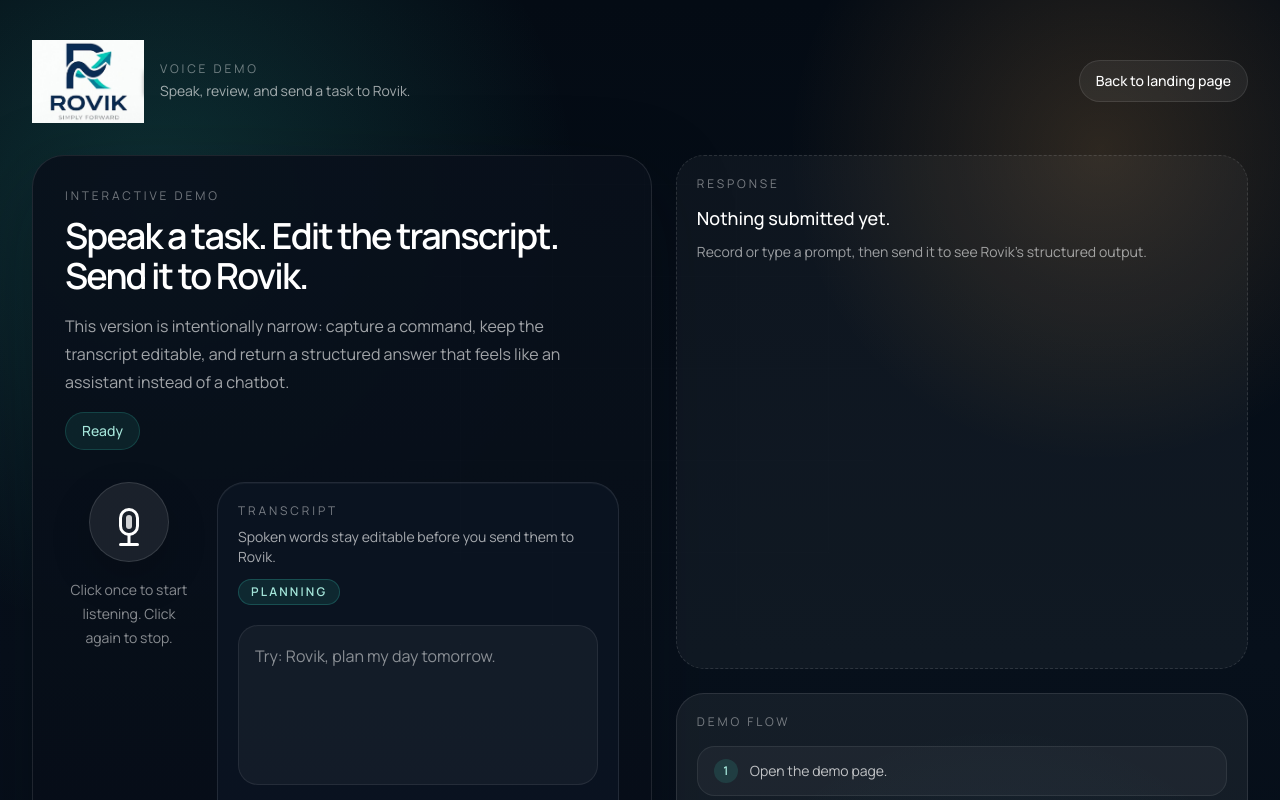
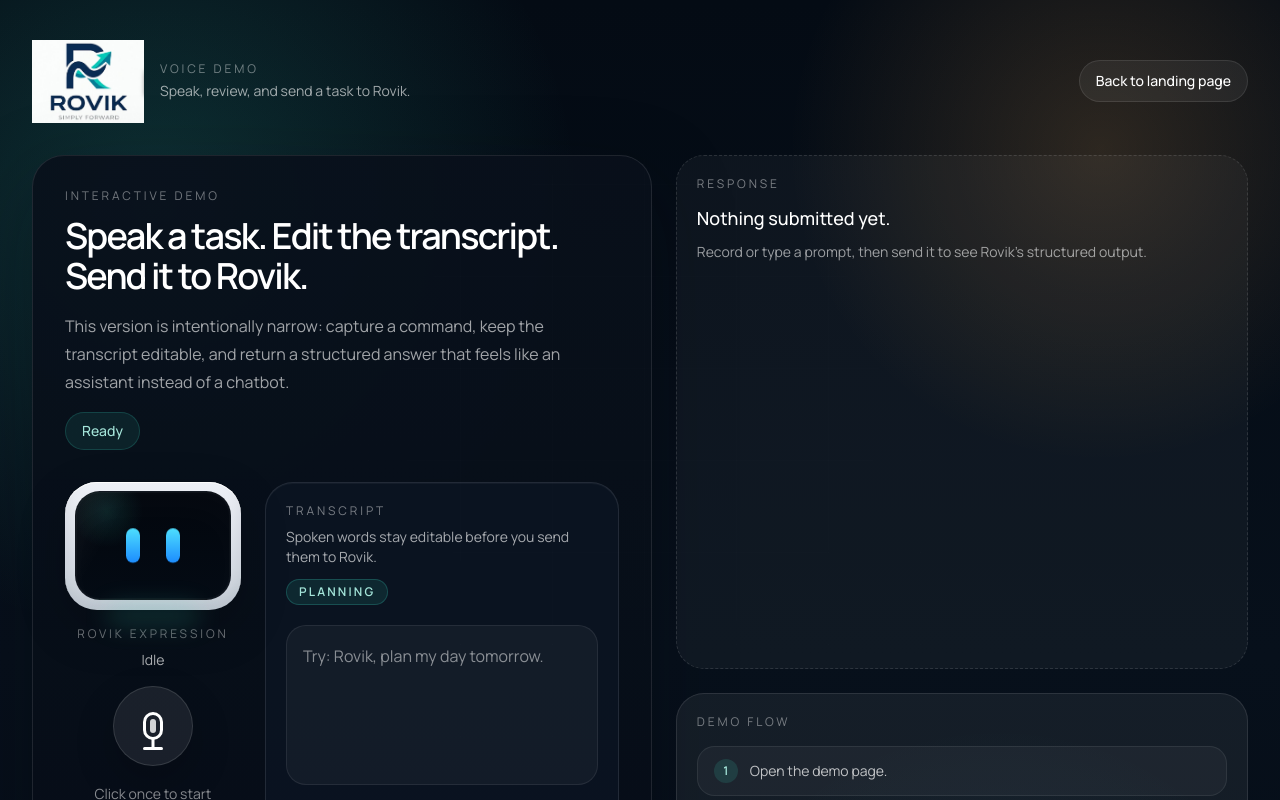
Before and after one commit to Peace1576/Peace1576-rovik-web-demo, a Next.js app: page /demo in a window 1280 px wide. Shown: the top 800 px of the page. Built offline with nearby package versions, Linux system fonts and the light colour scheme.

Commit message:
Add_rovik_expression_face

```diff
--- a/src/app/globals.css
+++ b/src/app/globals.css
@@ -62,8 +62,245 @@ a {
   font-family: var(--font-display), var(--font-body), sans-serif;
 }
 
+.rovik-face-shell {
+  position: relative;
+  width: 11rem;
+  height: 8rem;
+  padding: 0.6rem;
+  border-radius: 2rem;
+  background: linear-gradient(
+    180deg,
+    rgba(247, 250, 255, 0.96) 0%,
+    rgba(219, 226, 236, 0.92) 100%
+  );
+  box-shadow:
+    0 18px 50px rgba(0, 0, 0, 0.2),
+    inset 0 -10px 14px rgba(11, 23, 37, 0.08),
+    inset 0 1px 0 rgba(255, 255, 255, 0.95);
+}
+
+.rovik-face-shell::after {
+  content: "";
+  position: absolute;
+  inset: auto 24% -0.95rem;
+  height: 1.25rem;
+  border-radius: 999px;
+  background: rgba(57, 219, 194, 0.18);
+  filter: blur(12px);
+}
+
+.rovik-face-screen {
+  position: relative;
+  display: flex;
+  height: 100%;
+  width: 100%;
+  align-items: center;
+  justify-content: center;
+  overflow: hidden;
+  border-radius: 1.55rem;
+  border: 1px solid rgba(255, 255, 255, 0.06);
+  background:
+    radial-gradient(circle at 20% 18%, rgba(57, 219, 194, 0.12), transparent 24%),
+    linear-gradient(180deg, #02060d 0%, #040b14 100%);
+  box-shadow:
+    inset 0 0 0 1px rgba(255, 255, 255, 0.03),
+    inset 0 20px 40px rgba(255, 255, 255, 0.02);
+}
+
+.rovik-face-screen::before {
+  content: "";
+  position: absolute;
+  inset: 0;
+  background:
+    linear-gradient(120deg, transparent 30%, rgba(255, 255, 255, 0.08) 50%, transparent 70%);
+  opacity: 0.45;
+  transform: translateX(-60%);
+}
+
+.rovik-face-screen--listening::before {
+  animation: rovik-face-sheen 1.8s ease-in-out infinite;
+}
+
+.rovik-face-glyph {
+  position: relative;
+  display: flex;
+  align-items: center;
+  justify-content: center;
+  gap: 1.6rem;
+  min-width: 7rem;
+  min-height: 3rem;
+}
+
+.rovik-face-glyph--speaking {
+  gap: 1.4rem;
+}
+
+.rovik-eye {
+  position: relative;
+  display: inline-block;
+  color: #38cfff;
+  text-shadow: 0 0 18px rgba(56, 207, 255, 0.45);
+}
+
+.rovik-eye--idle {
+  width: 0.9rem;
+  height: 2.2rem;
+  border-radius: 999px;
+  background: linear-gradient(180deg, #4fe0ff 0%, #1e8eff 100%);
+  animation: rovik-face-blink 6s ease-in-out infinite;
+}
+
+.rovik-eye--listening,
+.rovik-eye--dot {
+  width: 1.4rem;
+  height: 1.4rem;
+  border-radius: 999px;
+  background: radial-gradient(circle at 35% 35%, #85ecff 0%, #38cfff 55%, #1b78ff 100%);
+  box-shadow: 0 0 24px rgba(56, 207, 255, 0.42);
+  animation: rovik-face-listening 1.15s ease-in-out infinite;
+}
+
+.rovik-eye--spiral {
+  font-size: 2rem;
+  line-height: 1;
+  animation: rovik-face-think 1.2s linear infinite;
+}
+
+.rovik-eye--cheer {
+  width: 1.8rem;
+  height: 0.9rem;
+  border-top: 0.42rem solid #38cfff;
+  border-radius: 999px 999px 0 0;
+  box-shadow: 0 0 18px rgba(56, 207, 255, 0.42);
+}
+
+.rovik-eye--bar {
+  width: 1.7rem;
+  height: 0.45rem;
+  border-radius: 999px;
+  background: linear-gradient(90deg, #4fe0ff 0%, #2296ff 100%);
+  box-shadow: 0 0 16px rgba(56, 207, 255, 0.38);
+}
+
+.rovik-eye--tilted-left,
+.rovik-eye--tilted-right {
+  width: 1.9rem;
+  height: 0.42rem;
+  border-radius: 999px;
+  background: linear-gradient(90deg, #4fe0ff 0%, #2296ff 100%);
+  box-shadow: 0 0 16px rgba(56, 207, 255, 0.38);
+}
+
+.rovik-eye--tilted-left {
+  transform: rotate(-5deg);
+}
+
+.rovik-eye--tilted-right {
+  transform: rotate(5deg);
+}
+
+.rovik-eye--warning-left,
+.rovik-eye--warning-right {
+  width: 1.65rem;
+  height: 0.42rem;
+  border-radius: 999px;
+  background: linear-gradient(90deg, #6be7ff 0%, #2aa0ff 100%);
+  box-shadow: 0 0 16px rgba(56, 207, 255, 0.38);
+}
+
+.rovik-eye--warning-left {
+  transform: rotate(28deg);
+}
+
+.rovik-eye--warning-right {
+  transform: rotate(-28deg);
+}
+
+.rovik-mouth {
+  position: absolute;
+  left: 50%;
+  top: 2rem;
+  width: 1.45rem;
+  height: 0.48rem;
+  border-radius: 999px;
+  transform: translateX(-50%);
+  background: linear-gradient(180deg, #59e6ff 0%, #1a88ff 100%);
+  box-shadow: 0 0 14px rgba(56, 207, 255, 0.35);
+}
+
+.rovik-mouth--speaking {
+  animation: rovik-face-speak 0.7s ease-in-out infinite;
+}
+
+.rovik-confused-mark {
+  position: absolute;
+  right: 0.4rem;
+  top: -0.3rem;
+  font-size: 1.2rem;
+  font-weight: 700;
+  color: #38cfff;
+  text-shadow: 0 0 14px rgba(56, 207, 255, 0.35);
+}
+
 .rovik-mic-pulse {
   animation: rovik-mic-pulse 1.8s ease-in-out infinite;
+}
+
+@keyframes rovik-face-sheen {
+  0%,
+  100% {
+    transform: translateX(-60%);
+  }
+  50% {
+    transform: translateX(60%);
+  }
+}
+
+@keyframes rovik-face-blink {
+  0%,
+  45%,
+  100% {
+    transform: scaleY(1);
+    opacity: 1;
+  }
+  48%,
+  52% {
+    transform: scaleY(0.16);
+    opacity: 0.92;
+  }
+}
+
+@keyframes rovik-face-listening {
+  0%,
+  100% {
+    transform: scale(1);
+    opacity: 0.9;
+  }
+  50% {
+    transform: scale(1.18);
+    opacity: 1;
+  }
+}
+
+@keyframes rovik-face-think {
+  0% {
+    transform: rotate(0deg);
+  }
+  100% {
+    transform: rotate(360deg);
+  }
+}
+
+@keyframes rovik-face-speak {
+  0%,
+  100% {
+    transform: translateX(-50%) scaleY(1);
+    opacity: 0.95;
+  }
+  50% {
+    transform: translateX(-50%) scaleY(1.9);
+    opacity: 1;
+  }
 }
 
 @keyframes rovik-mic-pulse {
@@ -83,6 +320,12 @@ a {
 }
 
 @media (prefers-reduced-motion: reduce) {
+  .rovik-face-screen--listening::before,
+  .rovik-eye--idle,
+  .rovik-eye--listening,
+  .rovik-eye--dot,
+  .rovik-eye--spiral,
+  .rovik-mouth--speaking,
   .rovik-mic-pulse {
     animation: none !important;
   }
--- a/src/components/demo-shell.tsx
+++ b/src/components/demo-shell.tsx
@@ -12,10 +12,12 @@ import type {
   DemoMode,
   DemoState,
   ExamplePrompt,
+  RovikExpression,
 } from "@/lib/demo-types";
 import { ExamplePrompts } from "@/components/example-prompts";
 import { MicButton } from "@/components/mic-button";
 import { ResponseCard } from "@/components/response-card";
+import { RovikFace } from "@/components/rovik-face";
 import { TranscriptBox } from "@/components/transcript-box";
 
 const inactivityMs = 2600;
@@ -68,6 +70,48 @@ function joinTranscript(base: string, addition: string) {
   return `${basePart} ${additionPart}`.trim();
 }
 
+function getExpressionState({
+  demoState,
+  transcript,
+  response,
+  errorMessage,
+}: {
+  demoState: DemoState;
+  transcript: string;
+  response: AskRovikResponse | null;
+  errorMessage: string | null;
+}): RovikExpression {
+  if (errorMessage || demoState === "error") {
+    return "error";
+  }
+
+  if (demoState === "unsupported") {
+    return "confused";
+  }
+
+  if (demoState === "listening") {
+    return "listening";
+  }
+
+  if (demoState === "processing") {
+    return "thinking";
+  }
+
+  if (response && demoState === "ready") {
+    if (/need more information|please provide|please clarify|let me know more/i.test(response.summary)) {
+      return "confused";
+    }
+
+    if (response.mode === "general" && transcript.trim().split(/\s+/).length <= 3) {
+      return "speaking";
+    }
+
+    return "success";
+  }
+
+  return "idle";
+}
+
 export function DemoShell() {
   const [speechSupported, setSpeechSupported] = useState(true);
   const [demoState, setDemoState] = useState<DemoState>("idle");
@@ -80,6 +124,12 @@ export function DemoShell() {
   const recognitionRef = useRef<SpeechRecognitionLike | null>(null);
   const inactivityTimerRef = useRef<ReturnType<typeof setTimeout> | null>(null);
   const transcriptBaseRef = useRef("");
+  const expression = getExpressionState({
+    demoState,
+    transcript,
+    response,
+    errorMessage,
+  });
 
   useEffect(() => {
     const supported = Boolean(
@@ -318,6 +368,7 @@ export function DemoShell() {
 
         <div className="mt-8 grid gap-6 lg:grid-cols-[auto_1fr]">
           <div className="flex flex-col items-center gap-4">
+            <RovikFace expression={expression} />
             <MicButton
               state={demoState}
               disabled={demoState === "processing" || !speechSupported}
--- /dev/null
+++ b/src/components/rovik-face.tsx
@@ -0,0 +1,98 @@
+import type { RovikExpression } from "@/lib/demo-types";
+
+type RovikFaceProps = {
+  expression: RovikExpression;
+};
+
+const expressionLabel: Record<RovikExpression, string> = {
+  idle: "Idle",
+  listening: "Listening",
+  thinking: "Thinking",
+  speaking: "Speaking",
+  success: "Success",
+  confused: "Confused",
+  error: "Error",
+};
+
+export function RovikFace({ expression }: RovikFaceProps) {
+  return (
+    <div className="flex flex-col items-center gap-4">
+      <div className="rovik-face-shell">
+        <div className={`rovik-face-screen rovik-face-screen--${expression}`}>
+          <FaceGlyph expression={expression} />
+        </div>
+      </div>
+      <div className="text-center">
+        <p className="text-xs uppercase tracking-[0.24em] text-white/42">
+          Rovik expression
+        </p>
+        <p className="mt-2 text-sm text-white/68">{expressionLabel[expression]}</p>
+      </div>
+    </div>
+  );
+}
+
+function FaceGlyph({ expression }: { expression: RovikExpression }) {
+  if (expression === "listening") {
+    return (
+      <div className="rovik-face-glyph">
+        <span className="rovik-eye rovik-eye--dot rovik-eye--listening" />
+        <span className="rovik-eye rovik-eye--dot rovik-eye--listening" />
+      </div>
+    );
+  }
+
+  if (expression === "thinking") {
+    return (
+      <div className="rovik-face-glyph">
+        <span className="rovik-eye rovik-eye--spiral">◎</span>
+        <span className="rovik-eye rovik-eye--spiral">◎</span>
+      </div>
+    );
+  }
+
+  if (expression === "speaking") {
+    return (
+      <div className="rovik-face-glyph rovik-face-glyph--speaking">
+        <span className="rovik-eye rovik-eye--bar" />
+        <span className="rovik-eye rovik-eye--bar" />
+        <span className="rovik-mouth rovik-mouth--speaking" />
+      </div>
+    );
+  }
+
+  if (expression === "success") {
+    return (
+      <div className="rovik-face-glyph">
+        <span className="rovik-eye rovik-eye--cheer" />
+        <span className="rovik-eye rovik-eye--cheer" />
+      </div>
+    );
+  }
+
+  if (expression === "confused") {
+    return (
+      <div className="rovik-face-glyph">
+        <span className="rovik-eye rovik-eye--tilted-left" />
+        <span className="rovik-eye rovik-eye--tilted-right" />
+        <span className="rovik-confused-mark">?</span>
+      </div>
+    );
+  }
+
+  if (expression === "error") {
+    return (
+      <div className="rovik-face-glyph">
+        <span className="rovik-eye rovik-eye--warning-left" />
+        <span className="rovik-eye rovik-eye--warning-right" />
+      </div>
+    );
+  }
+
+  return (
+    <div className="rovik-face-glyph">
+      <span className="rovik-eye rovik-eye--idle" />
+      <span className="rovik-eye rovik-eye--idle" />
+    </div>
+  );
+}
--- a/src/lib/demo-types.ts
+++ b/src/lib/demo-types.ts
@@ -7,6 +7,15 @@ export type DemoState =
   | "ready"
   | "error"
   | "unsupported";
+
+export type RovikExpression =
+  | "idle"
+  | "listening"
+  | "thinking"
+  | "speaking"
+  | "success"
+  | "confused"
+  | "error";
 
 export type AskRovikRequest = {
   transcript: string;
```
